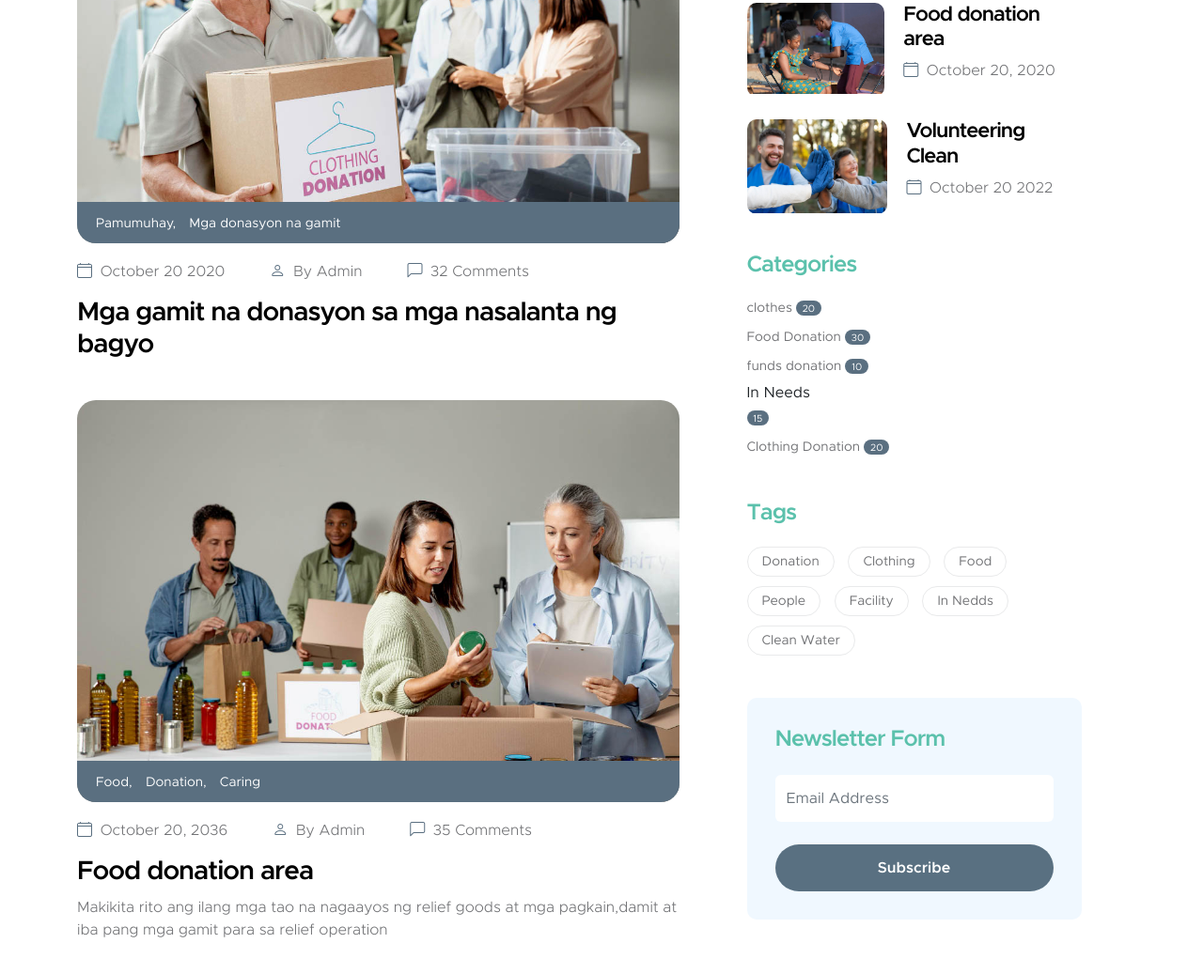
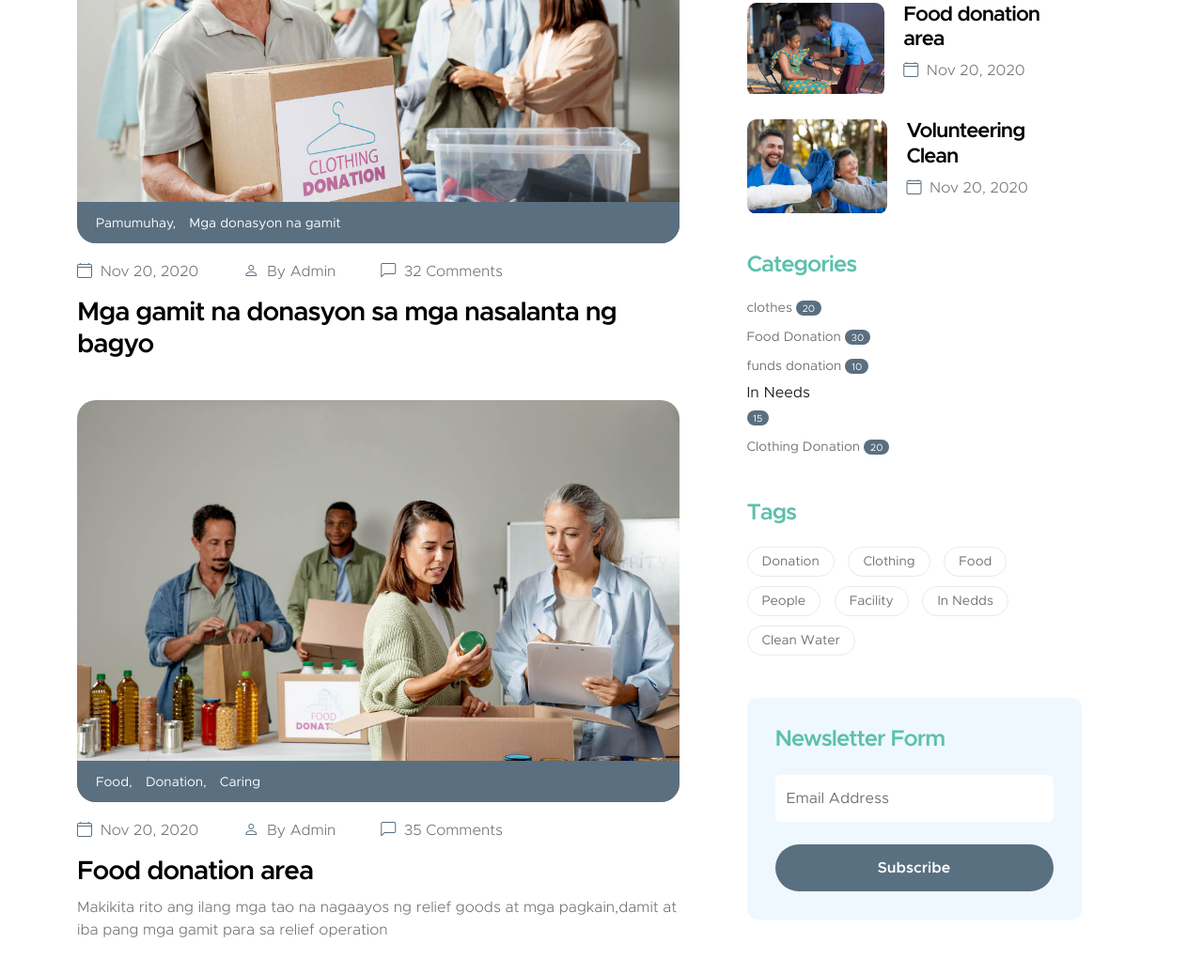
Before and after one commit to jeromesky30/mynewproject, a plain HTML site: page index.html in a window 1280 px wide. Shown: the part 5335-6372 px from the top of the page at 94% size. Drawn offline with Linux system fonts and the light colour scheme.

Commit message:
change date

```diff
--- a/index.html
+++ b/index.html
@@ -546,7 +546,7 @@
                                         <div class="news-block-date">
                                             <p>
                                                 <i class="bi-calendar4 custom-icon me-1"></i>
-                                                October 20 2020
+                                                Nov 20, 2020
                                             </p>
                                         </div>
 
@@ -601,7 +601,7 @@
                                         <div class="news-block-date">
                                             <p>
                                                 <i class="bi-calendar4 custom-icon me-1"></i>
-                                                October 20, 2036
+                                                Nov 20, 2020
                                             </p>
                                         </div>
 
@@ -656,7 +656,7 @@
                                     <div class="news-block-date">
                                         <p>
                                             <i class="bi-calendar4 custom-icon me-1"></i>
-                                            October 20, 2020
+                                            Nov 20, 2020
                                         </p>
                                     </div>
                                 </div>
@@ -677,7 +677,7 @@
                                     <div class="news-block-date">
                                         <p>
                                             <i class="bi-calendar4 custom-icon me-1"></i>
-                                            October 20 2022
+                                            Nov 20, 2020
                                         </p>
                                     </div>
                                 </div>
```
Also changed, not shown: news-detail.html (+3 -3 lines), news.html (+3 -3 lines).
